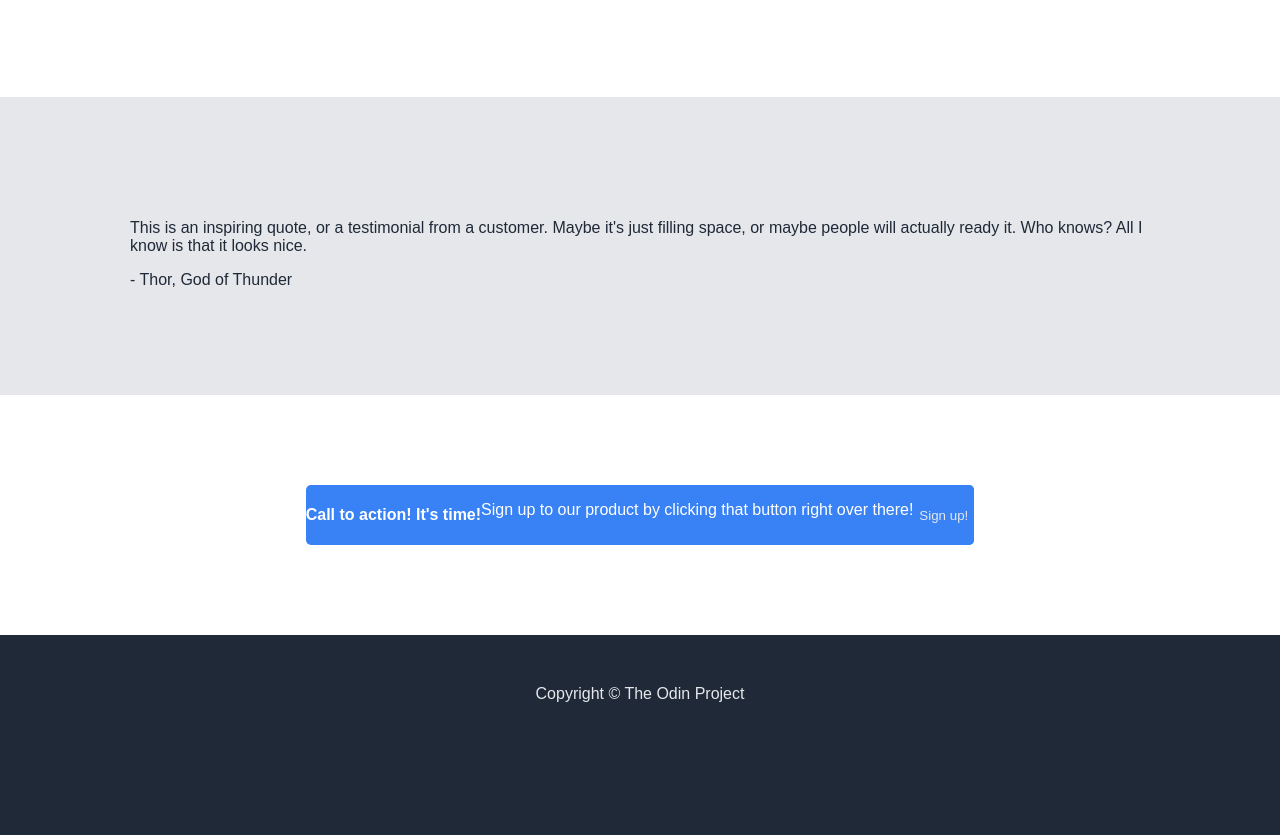
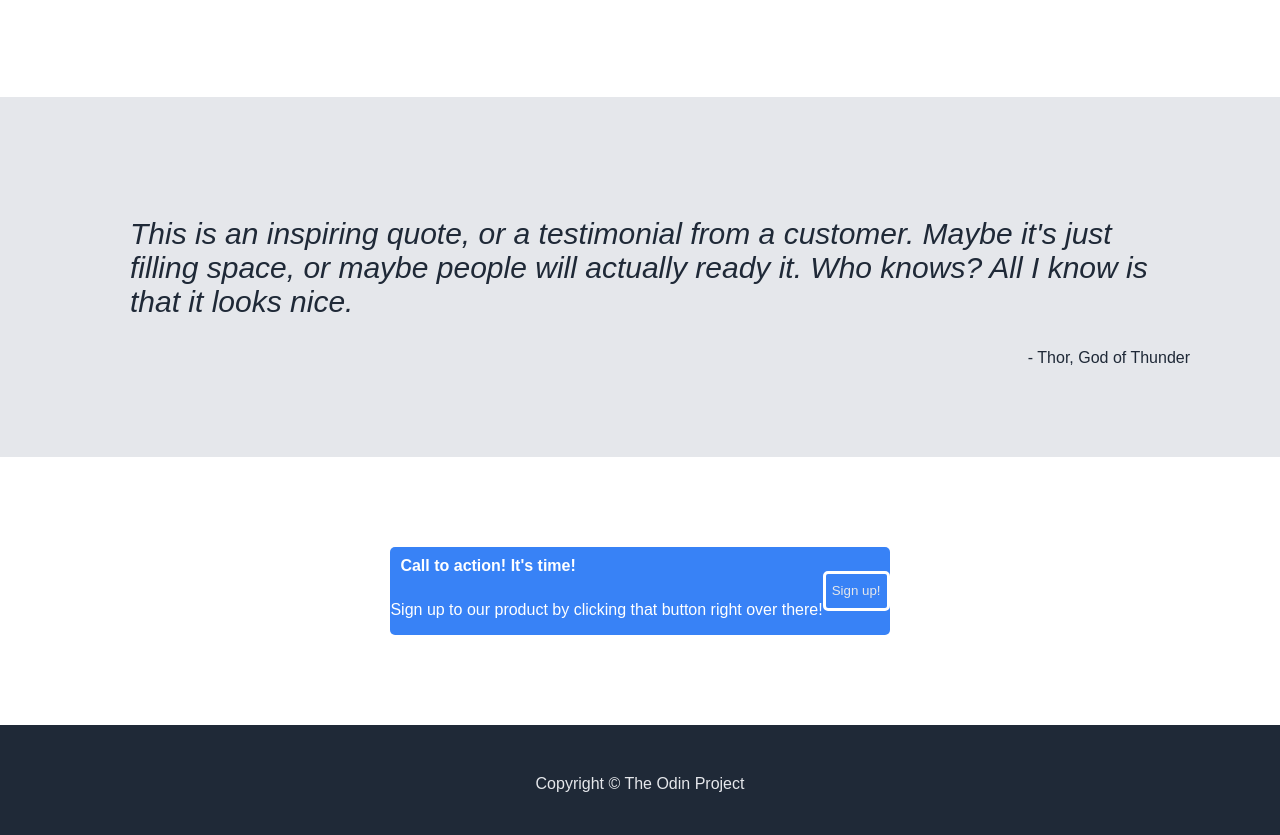
Before and after one commit to mimsotu/odin-landing-page, a plain HTML site: page index.html in a window 1280 px wide. Shown: the part 797-1632 px from the top of the page. Before the commit the page ends 1550 px from the top, so only its background shows below. Drawn offline with Linux system fonts and the light colour scheme.

Commit message:
Amend CSS of blockquote

```diff
--- a/index.html
+++ b/index.html
@@ -39,8 +39,8 @@
         </ul>
     </div>
     <div class="section-three">
-        <blockquote> <p>This is an inspiring quote, or a testimonial from a customer. Maybe it's just filling space, or maybe people will actually ready it. Who knows? All I know is that it looks nice.</p>
-        <figcaption>- Thor, God of Thunder </figcaption></blockquote>
+        <blockquote>This is an inspiring quote, or a testimonial from a customer. Maybe it's just filling space, or maybe people will actually ready it. Who knows? All I know is that it looks nice.</blockquote>
+        <figcaption>- Thor, God of Thunder </figcaption>
     </div>
     <div class="section-four">
             <div class="sign-up-box">
@@ -48,7 +48,8 @@
                     <h4>Call to action! It's time!</h4>
                     <p>Sign up to our product by clicking that button right over there!</p>
                     </div>
-                <div class="sign-up-box-right"><button>Sign up!</button>
+                <div class="sign-up-box-right">
+                    <button class="call-of-action-button">Sign up!</button>
                 </div>
             </div>
         </div>
--- a/style.css
+++ b/style.css
@@ -1,7 +1,7 @@
 body {
     background: #1F2937;
     color: #E5E7EB;
-    font-family: Arial, Helvetica, sans-serif;
+    font-family: sans-serif;
     margin: 0;
     display: flex;
     flex-direction: column;
@@ -95,6 +95,7 @@ h3 {
     background-color: #E5E7EB;
     color: #1F2937;
     display: flex;
+    flex-direction: column;
 }
 
 .section-four {
@@ -138,8 +139,32 @@ footer {
 
 .sign-up-box-left {
     display: flex;
+    flex-direction: column;
 }
 
 .sign-up-box-right {
     display: flex;
+    align-items: center;
 }
+
+.call-of-action-button {
+    border: 3px solid white;
+    border-radius: 5px;
+    height: 40px;
+}
+
+h4 {
+    margin: 0;
+    padding: 10px;
+}
+
+blockquote {
+    display: flex;
+    font-style: italic;
+    font-size: 30px;
+}
+
+figcaption {
+    display: flex;
+    justify-content: flex-end;
+}
```
